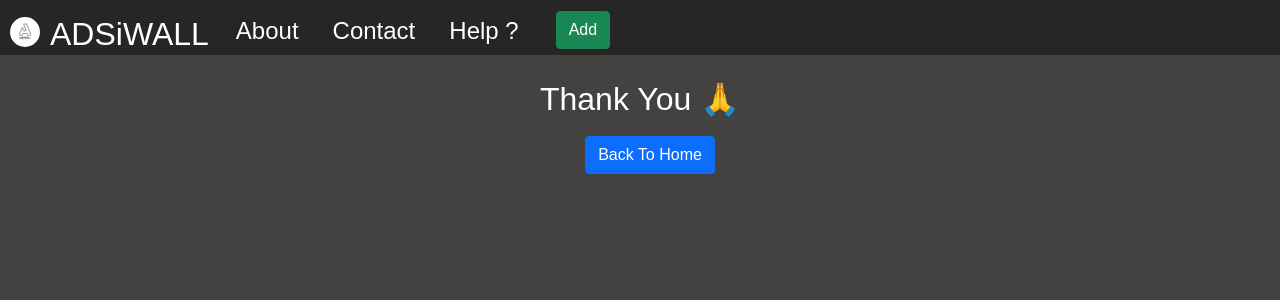
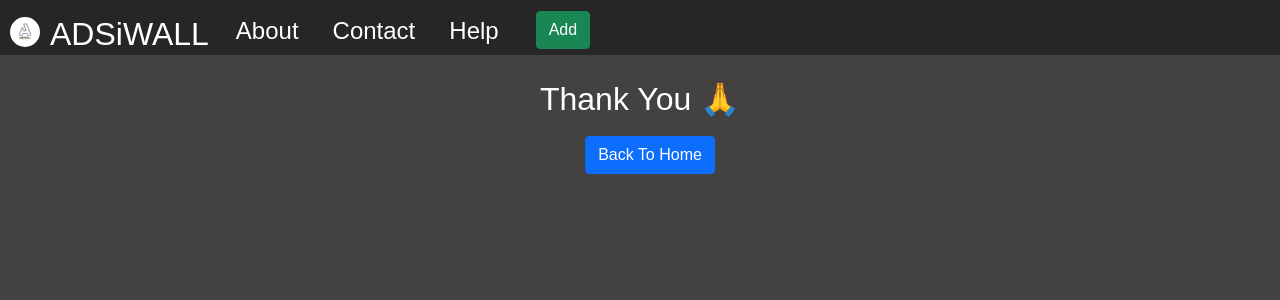
Before and after one commit to NobelRoyP/ADSiWALL-REACT-APP, a React (Create React App) app: page /thanks in a window 1280 px wide. Shown: the top 300 px of the page. Built offline with nearby package versions, Linux system fonts and the light colour scheme.

Commit message:
Update Header.js

```diff
--- a/src/components/Header.js
+++ b/src/components/Header.js
@@ -49,17 +49,17 @@ const Header = () => {
                 <h1><Link to="/" className="h2">ADSiWALL</Link></h1>
                 <Link to="/about" className="h4 nav-items">About</Link>
                 <Link to="/contact" className="h4 nav-items">Contact</Link>
-                <a href="https://allaboutadsiwall.netlify.app/" className="h4 nav-items">Help ?</a>
+                <a href="https://allaboutadsiwall.netlify.app/" className="h4 nav-items">Help</a>
                 <Link to="/add-photo" className="btn btn-success">Add</Link>
 
                 <input type="checkbox" className="menu" onClick={onClick} />
                 <input type="checkbox" className="menu-sec" onClick={onSecClick} />
 
                 <div className="menu-content">
-                    <Link to="/" onClick={onLinkClick}><i className="fa fa-home">Home</i></Link>
-                    <Link to="/about" onClick={onLinkClick}><i className="fa fa-circle-info">About</i></Link>
-                    <Link to="/contact" onClick={onLinkClick}><i className="fa fa-user">Contact</i></Link>
-                    <a href="https://allaboutadsiwall.netlify.app/" onClick={onLinkClick} className="fa">? Help</a>
+                    <Link to="/" onClick={onLinkClick}><i className="fa-solid fa-home">Home</i></Link>
+                    <Link to="/about" onClick={onLinkClick}><i className="fa-solid fa-circle-info">About</i></Link>
+                    <Link to="/contact" onClick={onLinkClick}><i className="fa-solid fa-user">Contact</i></Link>
+                    <a href="https://allaboutadsiwall.netlify.app/" onClick={onLinkClick}><i className="fa-solid fa-circle-question">Help</i></a>
                 </div>
             </nav>
         </>
```
